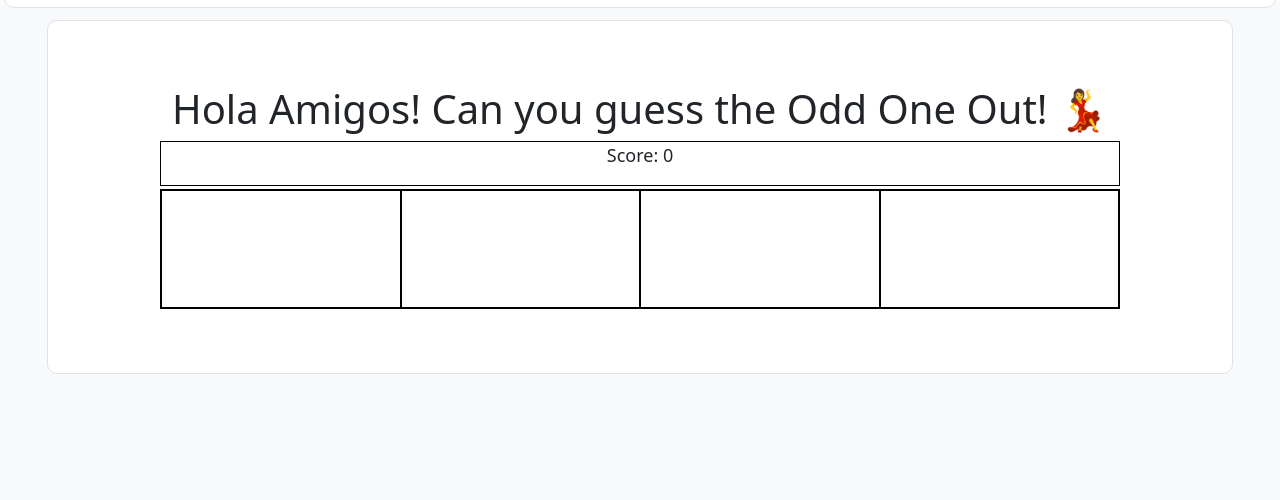
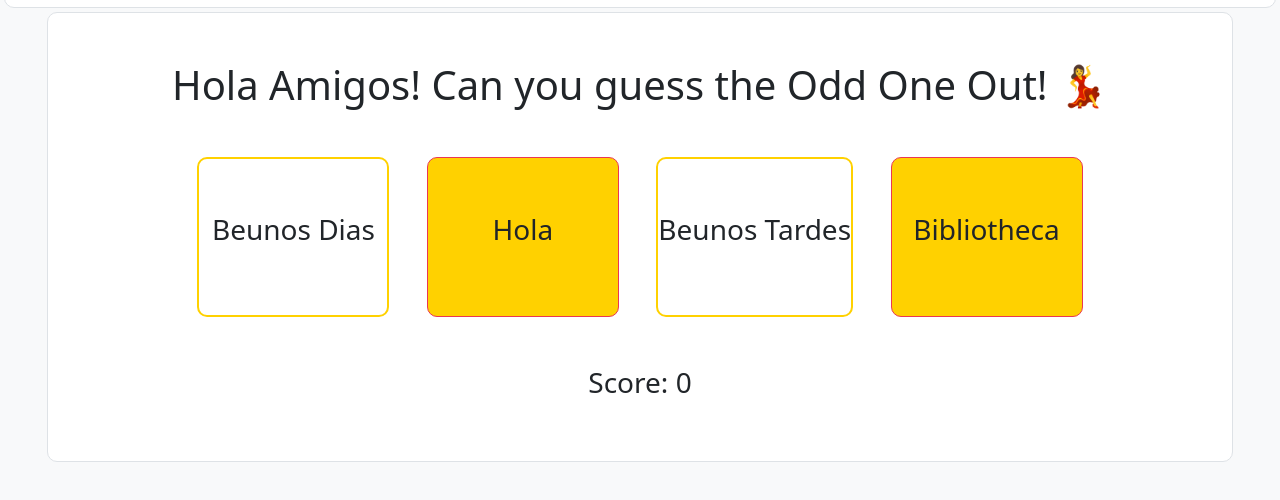
Before and after one commit to beneren10/FrontEnd, a plain HTML site: page odd-one-out.html in a window 1280 px wide. Shown: the part 80-580 px from the top of the page. Drawn offline with nearby package versions, Linux system fonts and the light colour scheme; files whose address does not match are found by name.

Commit message:
update odd-one-out.html page

```diff
--- a/client/index.js
+++ b/client/index.js
@@ -0,0 +1 @@
+const
--- a/client/style.css
+++ b/client/style.css
@@ -1,6 +1,8 @@
 p {
     text-align: center;
+    justify-content: center;
 }
+
 @media screen and (max-width: 1000px) {
 
 }
@@ -12,81 +14,33 @@ body {
     height: 100%;
     background-image: url(./assets/ezgif-6-ecde21b6a1.jpg);
 }
-
 .new {
-    border: 1px solid #000000;
     width: 75vw;
-    height: 15vh;
-    display: flex;
-    justify-content: space-between;
+    height: 20vh;
     background-color: white;
 }
 
-.one {
-    width: 100%;
-    border: 1px solid black;
-    display: flex;
-    flex-direction: column;
-    justify-content: center;
-    align-items: center;
-    text-transform: capitalize;
-    font-size: xx-large;
-}
-.two {
-    border: 1px solid black;
-    width: 100%;
-    display: flex;
-    flex-direction: column;
-    justify-content: center;
-    align-items: center;
-    text-transform: capitalize;
-    font-size: xx-large;
-}
-.three {
-    border: 1px solid black;
-    width: 100%;
-    display: flex;
-    flex-direction: column;
-    justify-content: center;
-    align-items: center;
-    text-transform: capitalize;
-    font-size: xx-large;
-}
-.four {
-    border: 1px solid black;
-    width: 100%;
-    display: flex;
-    flex-direction: column;
-    justify-content: center;
-    align-items: center;
-    text-transform: capitalize;
-    font-size: xx-large;
-}
-.right img:hover {
+.one:hover{
+    background-color: #f6b511b1;
     cursor: pointer;
 }
-.left:hover{
+.two:hover{
+    background-color: rgba(255, 0, 0, 0.341);
     cursor: pointer;
 }
-.one:hover{
-    background-color: rgba(120, 207, 58, 0.221);
-}
-.two:hover{
-    background-color: rgba(255, 0, 0, 0.099);
-}
 .three:hover{
-    background-color: rgba(120, 207, 58, 0.221);
+    background-color: #f6b511b1;
+    cursor: pointer;
 }
 .four:hover{
-    background-color: rgba(255, 0, 0, 0.099);
+    background-color: rgba(255, 0, 0, 0.356);
+    cursor: pointer;
 }
 
-
-
 .container {
+    margin-top: 20px;
+    margin-bottom: 20px;
     background-color: white;
-    border: 1px #000000 solid;
-    margin-bottom: 3px;
     max-height: 50px;
     display: flex;
     justify-content: space-evenly;
--- a/odd-one-out.html
+++ b/odd-one-out.html
@@ -23,35 +23,36 @@
 
     <div class="container-fluid d-flex justify-content-center" style="border-radius: 5px;">
 
-        <div class="row p-3 bg-white border mt-2" style="width: 95%; border-radius: 10px;">
-            <div class="col-12 d-flex flex-wrap align-items-center justify-content-center" style="min-height: 40vh;">
+        <div class="row bg-white border" style="width: 95%; border-radius: 10px;">
+            <div class="col-12 d-flex flex-wrap justify-content-center mt-5" style="min-height: 50vh;">
                 <section id="listSection">
 
-                    <h1 style="text-align: center;">Hola Amigos! Can you guess the Odd One Out! 💃</h1>
+                    <h1 class='mb-4'style="text-align: center;">Hola Amigos! Can you guess the Odd One Out! 💃</h1>
 
-                    <div class="container">
 
-                            <p class="score">Score: <span>0</span></p>
+                    <div class="new d-flex justify-content-evenly my-5">
+                        <div class="one d-flex justify-content-center align-items-center fs-3" style="min-width: 20%; border:2px solid #ffd100; border-radius: 10px; background-color: #ffffff84;">
+                            <p>Beunos Dias</p>
+                        </div>
+
+                        <div class="two d-flex justify-content-center align-items-center fs-3" style="min-width: 20%; border:1px solid #e93754; border-radius: 10px; background-color: #ffd100;">
+                            <p>Hola</p>
+                        </div>
+
+                        <div class="three d-flex justify-content-center align-items-center fs-3" style="min-width: 20%; border:2px solid #ffd100; border-radius: 10px; background-color: #ffffff82;">
+                            <p>Beunos Tardes</p>
+                        </div>
+
+                        <div class="four d-flex justify-content-center align-items-center fs-3" style="min-width: 20%; border:1px solid #e93754; border-radius: 10px;background-color: #ffd100;"">
+                            <p>Bibliotheca</p>
+                        </div>
+                    </div>
+
+                    <div class="container fs-3 my-4">
+
+                        <p class="score">Score: <span>0</span></p>
 
                     </div>
-                    <div class="new">
-                        <div class="one">
-
-                        </div>
-
-                        <div class="two">
-
-
-                        </div>
-                        <div class="three">
-
-
-                        </div>
-                        <div class="four">
-
-
-                        </div>
-                    </container>
                 </section>
             </div>
         </div>
```
